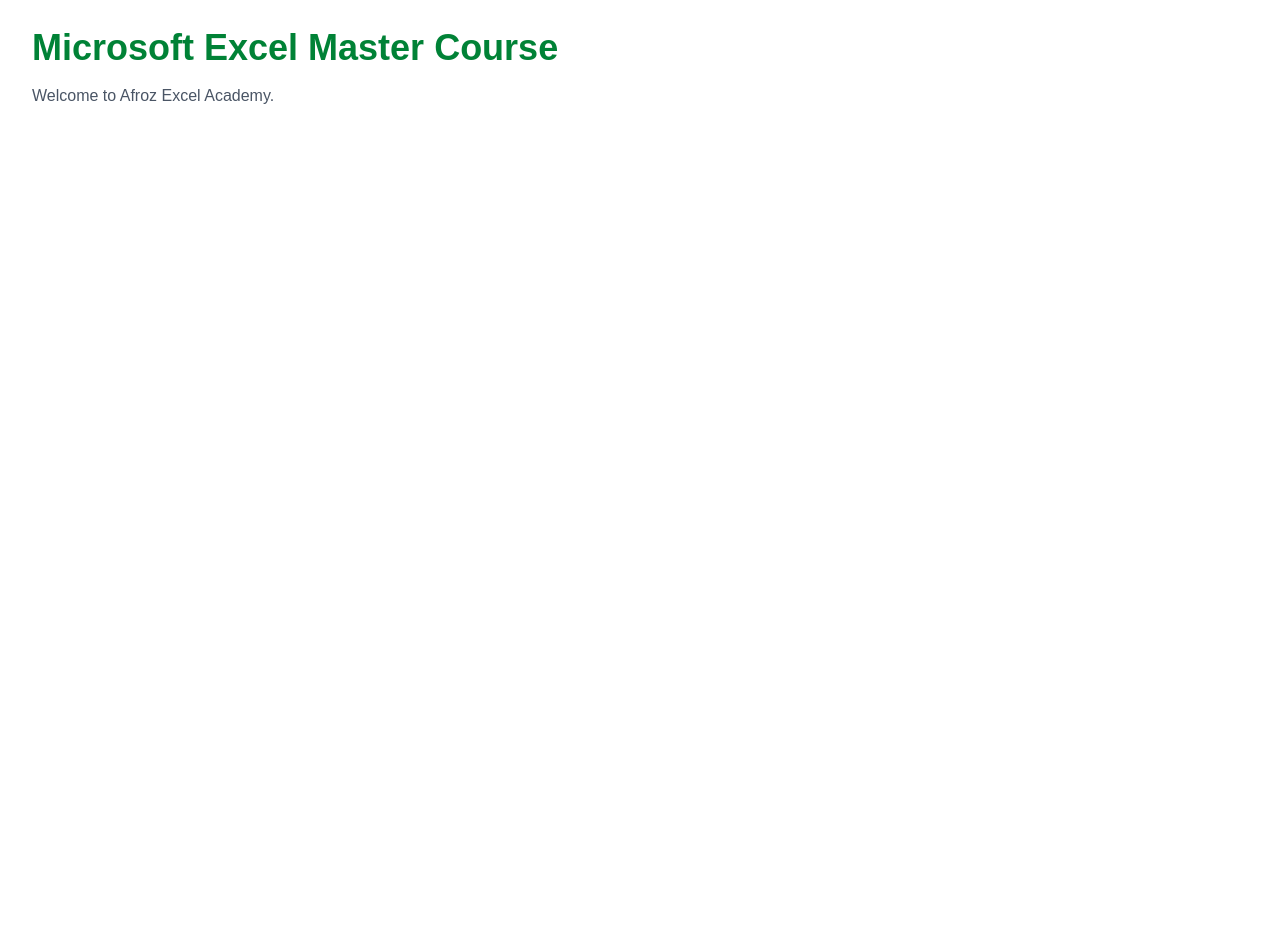
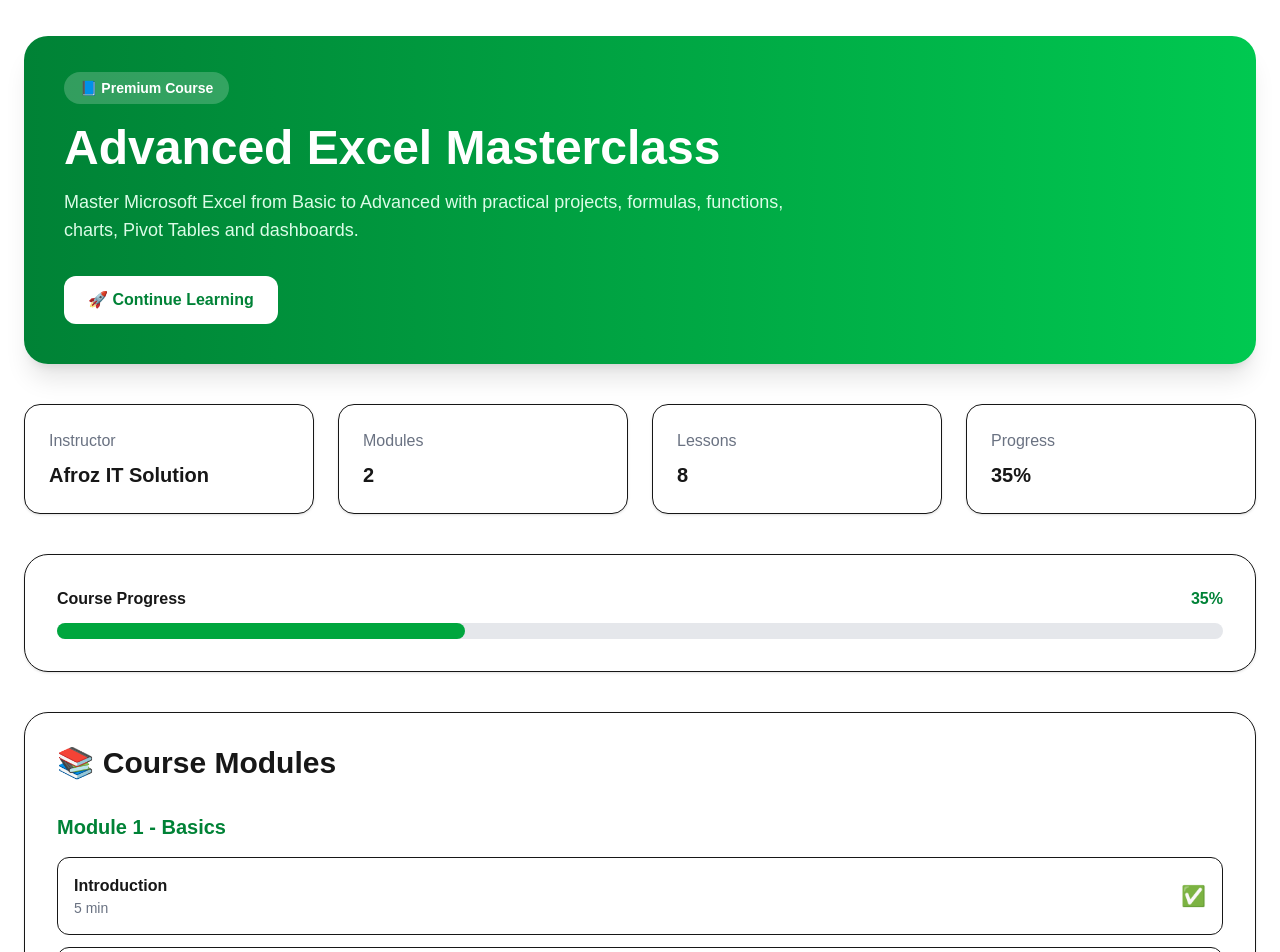
Before and after one commit to afroz-creator/afroz-excel-academy, a Next.js app: page /course/excel in a window 1280 px wide. Shown: the part 100-1052 px from the top of the page. Before the commit the page ends 800 px from the top, so only its background shows below. Built offline with nearby package versions, Linux system fonts and the light colour scheme; no server answers.

Commit message:
Package 11.5 - Home and Course Dashboard

```diff
--- a/app/course/excel/page.tsx
+++ b/app/course/excel/page.tsx
@@ -1,13 +1,155 @@
+import Link from "next/link";
+import { excelCourse } from "@/data/excelCourse";
+
 export default function ExcelCoursePage() {
+  const totalLessons = excelCourse.modules.reduce(
+    (total, module) => total + module.lessons.length,
+    0
+  );
+
   return (
-    <div className="mx-auto max-w-7xl p-8">
-      <h1 className="text-4xl font-bold text-green-700">
-        Microsoft Excel Master Course
-      </h1>
+    <div className="mx-auto max-w-7xl px-6 py-10">
 
-      <p className="mt-4 text-gray-600">
-        Welcome to Afroz Excel Academy.
-      </p>
+      {/* Hero Card */}
+      <div className="rounded-3xl bg-gradient-to-r from-green-700 to-green-500 p-10 text-white shadow-xl">
+
+        <span className="rounded-full bg-white/20 px-4 py-2 text-sm font-semibold">
+          📘 Premium Course
+        </span>
+
+        <h1 className="mt-6 text-5xl font-bold">
+          {excelCourse.title}
+        </h1>
+
+        <p className="mt-4 max-w-3xl text-lg text-green-100">
+          Master Microsoft Excel from Basic to Advanced with practical projects,
+          formulas, functions, charts, Pivot Tables and dashboards.
+        </p>
+
+        <div className="mt-8 flex flex-wrap gap-4">
+
+          <Link
+            href="/course/excel/lesson/1"
+            className="rounded-xl bg-white px-6 py-3 font-semibold text-green-700 transition hover:bg-gray-100"
+          >
+            🚀 Continue Learning
+          </Link>
+
+        </div>
+
+      </div>
+
+      {/* Course Stats */}
+      <div className="mt-10 grid gap-6 md:grid-cols-4">
+
+        <div className="rounded-2xl border bg-white p-6 shadow-sm">
+          <p className="text-gray-500">Instructor</p>
+          <h3 className="mt-2 text-xl font-bold">
+            {excelCourse.instructor}
+          </h3>
+        </div>
+
+        <div className="rounded-2xl border bg-white p-6 shadow-sm">
+          <p className="text-gray-500">Modules</p>
+          <h3 className="mt-2 text-xl font-bold">
+            {excelCourse.modules.length}
+          </h3>
+        </div>
+
+        <div className="rounded-2xl border bg-white p-6 shadow-sm">
+          <p className="text-gray-500">Lessons</p>
+          <h3 className="mt-2 text-xl font-bold">
+            {totalLessons}
+          </h3>
+        </div>
+
+        <div className="rounded-2xl border bg-white p-6 shadow-sm">
+          <p className="text-gray-500">Progress</p>
+          <h3 className="mt-2 text-xl font-bold">
+            {excelCourse.progress}%
+          </h3>
+        </div>
+
+      </div>
+
+      {/* Progress */}
+      <div className="mt-10 rounded-3xl border bg-white p-8 shadow-sm">
+
+        <div className="mb-3 flex justify-between">
+          <span className="font-semibold">
+            Course Progress
+          </span>
+
+          <span className="font-bold text-green-700">
+            {excelCourse.progress}%
+          </span>
+        </div>
+
+        <div className="h-4 rounded-full bg-gray-200">
+          <div
+            className="h-4 rounded-full bg-green-600 transition-all"
+            style={{
+              width: `${excelCourse.progress}%`,
+            }}
+          />
+        </div>
+
+      </div>
+
+      {/* Modules */}
+      <div className="mt-10 rounded-3xl border bg-white p-8 shadow-sm">
+
+        <h2 className="text-3xl font-bold">
+          📚 Course Modules
+        </h2>
+
+        <div className="mt-8 space-y-8">
+
+          {excelCourse.modules.map((module) => (
+            <div key={module.id}>
+
+              <h3 className="mb-4 text-xl font-bold text-green-700">
+                {module.title}
+              </h3>
+
+              <div className="space-y-3">
+
+                {module.lessons.map((lesson) => (
+                  <Link
+                    key={lesson.id}
+                    href={`/course/excel/lesson/${lesson.id}`}
+                    className="flex items-center justify-between rounded-xl border p-4 transition hover:bg-green-50"
+                  >
+                    <div>
+                      <h4 className="font-semibold">
+                        {lesson.title}
+                      </h4>
+
+                      <p className="text-sm text-gray-500">
+                        {lesson.duration}
+                      </p>
+                    </div>
+
+                    <div className="text-xl">
+                      {lesson.completed
+                        ? "✅"
+                        : lesson.locked
+                        ? "🔒"
+                        : "▶️"}
+                    </div>
+
+                  </Link>
+                ))}
+
+              </div>
+
+            </div>
+          ))}
+
+        </div>
+
+      </div>
+
     </div>
   );
 }
--- a/components/home/Hero.tsx
+++ b/components/home/Hero.tsx
@@ -1,15 +1,17 @@
+import Link from "next/link";
+
 export default function Hero() {
   return (
-    <section className="bg-gradient-to-r from-green-700 to-green-900 text-white">
-      <div className="max-w-7xl mx-auto px-6 py-24">
+    <section className="bg-gradient-to-r from-green-700 to-green-500 text-white">
+      <div className="mx-auto max-w-7xl px-6 py-24">
 
         <div className="max-w-3xl">
 
-          <span className="inline-block bg-white/20 px-4 py-2 rounded-full text-sm font-semibold">
+          <span className="inline-block rounded-full bg-white/20 px-4 py-2 text-sm font-semibold">
             Welcome to Afroz IT Solution
           </span>
 
-          <h1 className="mt-8 text-5xl md:text-6xl font-bold leading-tight">
+          <h1 className="mt-8 text-5xl font-bold leading-tight md:text-6xl">
             Learn Microsoft Excel
             <br />
             From Basic to Advanced
@@ -20,14 +22,22 @@ export default function Hero() {
             Practice Files and Interview Questions.
           </p>
 
-          <div className="mt-10 flex gap-4 flex-wrap">
-            <button className="bg-white text-green-700 px-6 py-3 rounded-xl font-semibold hover:bg-gray-100 transition">
-              Start Learning
-            </button>
+          <div className="mt-10 flex flex-wrap gap-4">
 
-            <button className="border-2 border-white px-6 py-3 rounded-xl font-semibold hover:bg-white hover:text-green-700 transition">
-              Download Notes
-            </button>
+            <Link
+              href="/course/excel"
+              className="rounded-xl bg-white px-6 py-3 font-semibold text-green-700 transition hover:bg-gray-100"
+            >
+              🚀 Start Learning
+            </Link>
+
+            <Link
+              href="/course/excel/lesson/1"
+              className="rounded-xl border-2 border-white px-6 py-3 font-semibold transition hover:bg-white hover:text-green-700"
+            >
+              📘 Preview Lesson
+            </Link>
+
           </div>
 
         </div>
```
